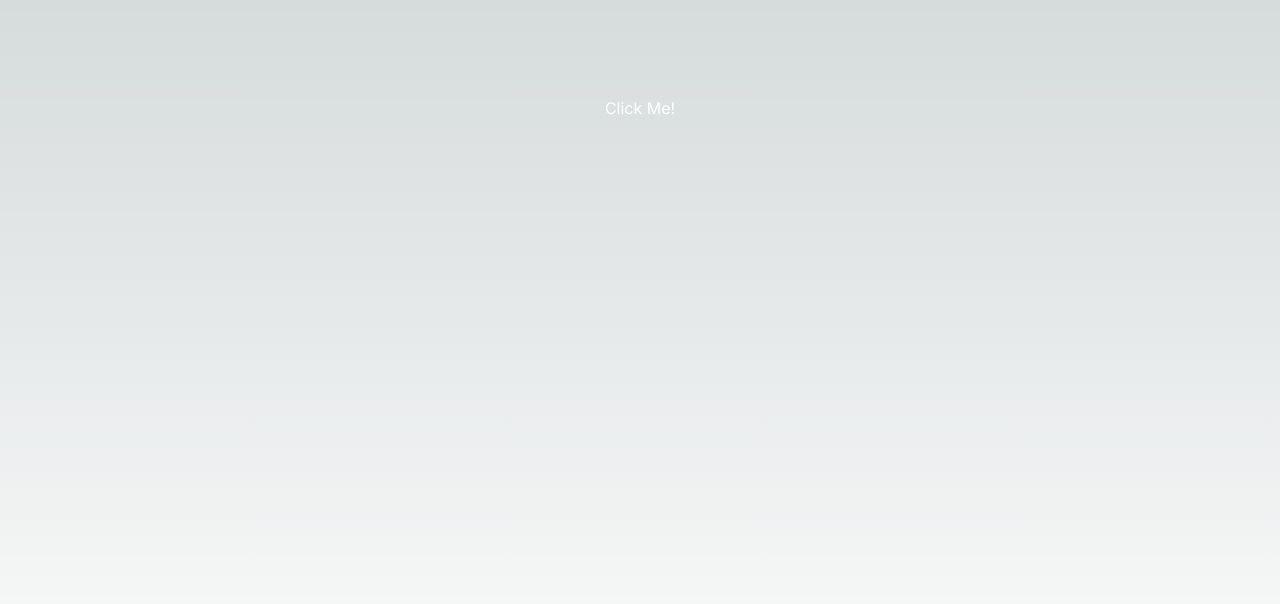
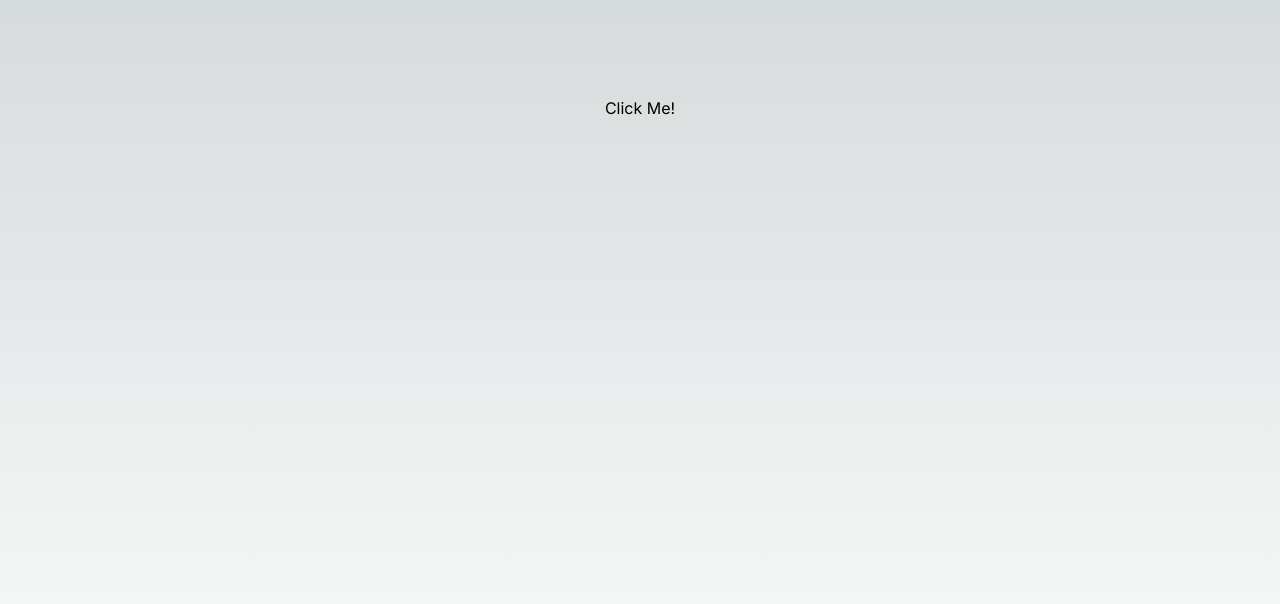
Before and after one commit to dannyo1/home, a Next.js app in the folder blog-temp/: page / in a window 1280 px wide. Shown: the top 604 px of the page. Built offline with nearby package versions, Linux system fonts and the light colour scheme.

Commit message:
added a color that we may or may not use

```diff
--- a/blog-temp/tailwind.config.ts
+++ b/blog-temp/tailwind.config.ts
@@ -1,4 +1,4 @@
-import type { Config } from 'tailwindcss'
+import type { Config } from 'tailwindcss';
 
 const config: Config = {
   content: [
@@ -7,14 +7,16 @@ const config: Config = {
     './app/**/*.{js,ts,jsx,tsx,mdx}',
   ],
   theme: {
+    colors: {
+      coolgreen: '#006600',
+    },
     extend: {
       backgroundImage: {
         'gradient-radial': 'radial-gradient(var(--tw-gradient-stops))',
-        'gradient-conic':
-          'conic-gradient(from 180deg at 50% 50%, var(--tw-gradient-stops))',
+        'gradient-conic': 'conic-gradient(from 180deg at 50% 50%, var(--tw-gradient-stops))',
       },
     },
   },
   plugins: [],
-}
-export default config
+};
+export default config;
```
